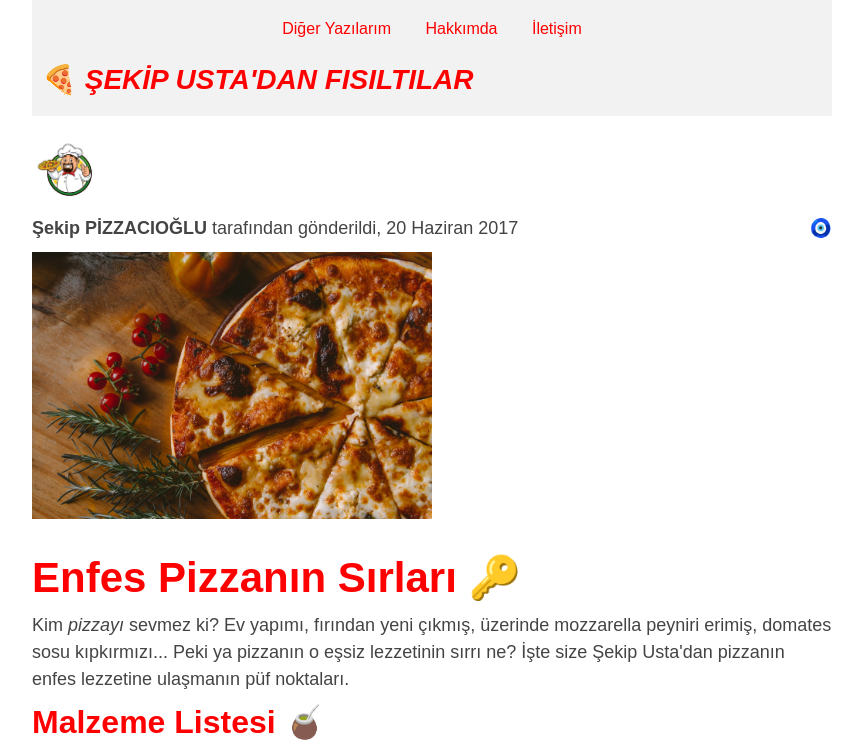
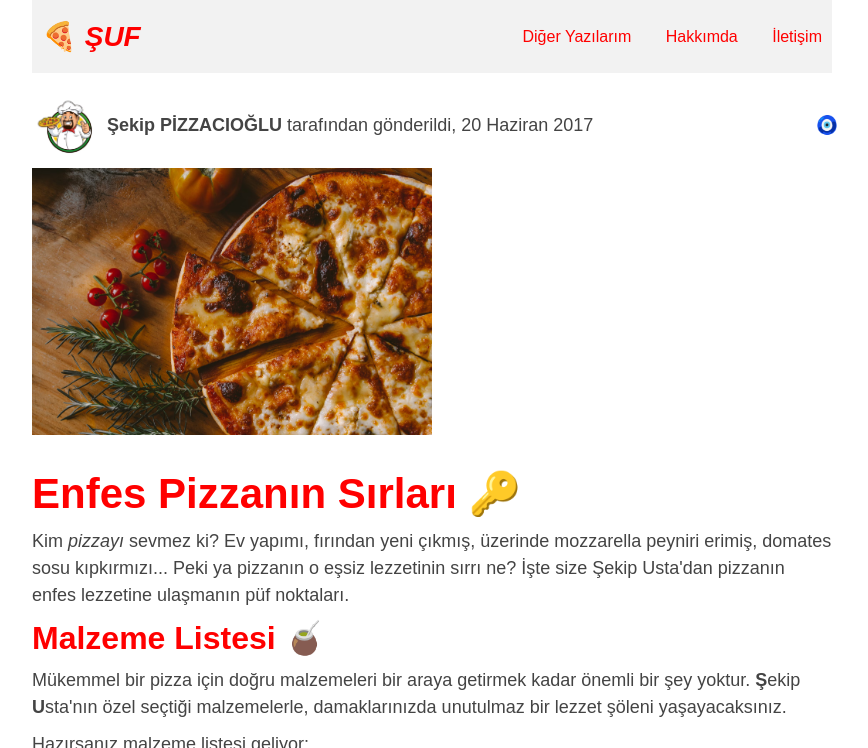
Before and after one commit to msenginoglu/uby-html-css-project, a plain HTML site: page index.html in a window 1280 px wide. Shown: the top 748 px of the page, without its empty margins (208-1076 px from the left). Drawn offline with Linux system fonts and the light colour scheme.

Commit message:
08.10.2024 dersinin eklemeleri

```diff
--- a/index.html
+++ b/index.html
@@ -19,11 +19,12 @@
           <a href="#">İletişim</a>
         </nav>
 
-        <h1>🍕 Şekip Usta'dan Fısıltılar</h1>
+        <h1>🍕 ŞUF</h1>
       </header>
 
       <main>
         <article>
+          <div class="authorBox">
             <img
               src="img/sekipUstaPp.png"
               alt="Şekip Usta'nın profil fotoğrafı"
@@ -31,9 +32,10 @@
             />
 
             <p>
-            <strong>Şekip PİZZACIOĞLU</strong> tarafından gönderildi, 20 Haziran
-            2017
+              <strong>Şekip PİZZACIOĞLU</strong> tarafından gönderildi, 20
+              Haziran 2017
             </p>
+          </div>
 
           <img
             src="img/pizzaImg.avif"
@@ -106,8 +108,6 @@
             <a href="#">Şekip Usta'dan Paçanga Böreği Tarifi</a>
           </li>
 
-          <hr />
-
           <li>
             <img
               src="https://cdn.yemek.com/mncrop/940/625/uploads/2014/06/mercimek-corbasi-yemekcom.jpg"
@@ -118,8 +118,6 @@
             <a href="#">Süper Mercimek Çorbası</a>
           </li>
 
-          <hr />
-
           <li>
             <img
               src="https://cdn.yemek.com/mnresize/1250/833/uploads/2015/01/kiymali-borek-guncelleme-yemekcom.jpg"
@@ -129,7 +127,6 @@
             <br />
             <a href="#">Kıymalı Börek Tarifi</a>
           </li>
-          <hr />
         </ul>
       </aside>
 
--- a/style.css
+++ b/style.css
@@ -17,6 +17,11 @@ h4 {
   color: red;
 }
 
+header,
+.authorBox {
+  align-items: center;
+}
+
 header {
   background: #f2f2f2;
   /* padding: 10px; */
@@ -25,11 +30,17 @@ header {
   padding: 20px 10px;
   margin-bottom: 20px;
   /* height: 75px; */
+  display: flex;
+  justify-content: space-between;
 }
 
 .pizzaImg {
   margin-bottom: 30px;
   width: 50%;
+}
+
+.authorBox {
+  display: flex;
 }
 
 h1,
@@ -45,6 +56,7 @@ h3 {
 h1 {
   font-size: 28px;
   font-style: italic;
+  order: -1;
 }
 
 h1::first-letter {
@@ -120,7 +132,7 @@ nav {
 
 nav a:link {
   margin-right: 30px;
-  margin-bottom: 25px;
+  /* margin-bottom: 25px; */
   display: inline-block;
 }
 
@@ -175,7 +187,7 @@ article p:nth-child(2) {
 article p:nth-child(2)::after {
   content: "🧿";
   position: absolute;
-  right: 0;
+  right: -245px;
 }
 
 .mainContainer {
```
Lines whose indentation alone changed are shown as unchanged.
